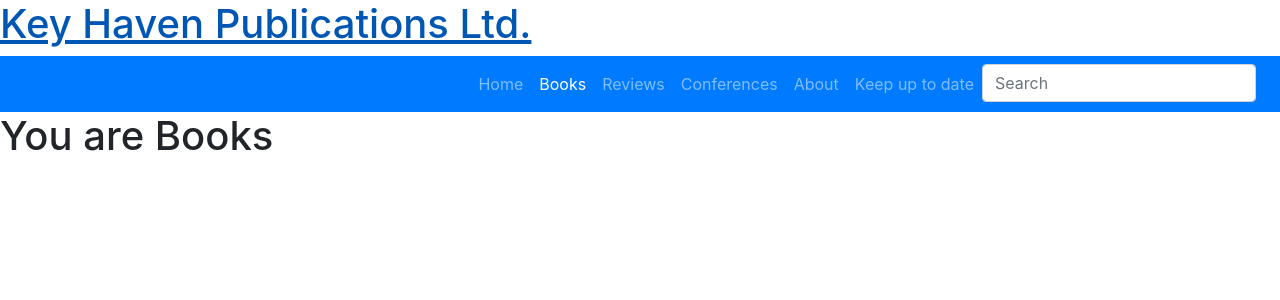
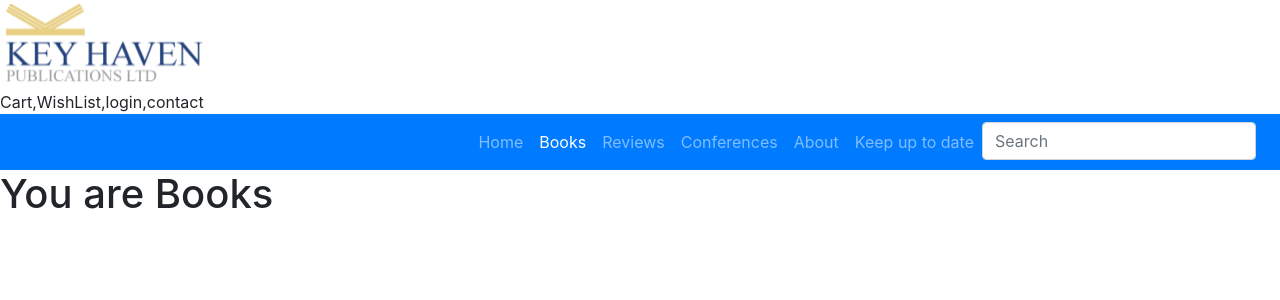
Before and after one commit to DamianRavn/KeyHavenWebsiteClone, a React (Create React App) app in the folder key_haven_publishing/: page /books in a window 1280 px wide. Shown: the top 300 px of the page. Built offline with nearby package versions, Linux system fonts and the light colour scheme.

Commit message:
rearange

```diff
--- a/key_haven_publishing/src/App.js
+++ b/key_haven_publishing/src/App.js
@@ -1,7 +1,9 @@
 import React, { Component } from 'react';
 import {Header} from "./modules/Header";
-import NavigationBar from "./modules/NavigationBar";
 import {Navigation} from "./modules/Navigation";
+import {Home} from "./Content/Home";
+import {Books} from "./Content/Books";
+import {Reviews} from "./Content/Reviews";
 import 'bootstrap/dist/css/bootstrap.min.css';
 
 
@@ -12,26 +14,37 @@
     super(props)
     this.state=
     {
-      NavList: [
-        {link: "", name: "Home",},
-        {link: "books", name: "Books",},
-        {link: "reviews", name: "Reviews",},
-        {link: "conferences", name: "Conferences", },
-        {link: "about", name: "About", },
-        {link: "keep-up-to-date", name: "Keep up to date", }]
+      NavBarList: [
+        {link: "/", name: "Home", content: Home},
+        {link: "/books", name: "Books", content: Books},
+        {link: "/reviews", name: "Reviews", content: Reviews},
+        {link: "/conferences", name: "Conferences", content: Home},
+        {link: "/about", name: "About", content: Home},
+        {link: "/keep-up-to-date", name: "Keep up to date", content: Home},
+      ],
+
+      NavHeaderList: [
+        {link: "/cart", name: "Cart", content: Home},
+        {link: "/wish-list", name: "Wish list", content: Home},
+        {link: "/contact", name: "Contact", content: Home},
+        {link: "/login", name: "Login", content: Home}
+      ]
     }
   }
   render()
   {
     return (
       <div className="App">
-        <Header />
-        <NavigationBar
-        NavList = {this.state.NavList}
+        <Header
+        NavHeaderList = {this.state.NavHeaderList}
+        NavBarList = {this.state.NavBarList}
         />
+
         <Navigation
-        NavList = {this.state.NavList}
+        NavBarList = {[...this.state.NavBarList, ...this.state.NavHeaderList]}
         />
+
+        {/*The opsite of a header here */}
       </div>
     );
   }
--- a/key_haven_publishing/src/modules/Header.js
+++ b/key_haven_publishing/src/modules/Header.js
@@ -1,10 +1,35 @@
 import React from "react"
+import Logo from "../Images/Logo.PNG";
+import HeaderNavigation from "./HeaderNavigation";
+import NavigationBar from "./NavigationBar";
 
-export const Header = ()=>
+export const Header = (props)=>
 {
     return(
-        <h1>
-            <a href="http://www.khpplc.co.uk/" title="Key Haven Publications Ltd.">Key Haven Publications Ltd.</a>
-        </h1>
+        <div>
+            <a
+            href="http://www.khpplc.co.uk/"
+            title="Key Haven Publications Ltd."
+            >
+            <img
+            src = {Logo}
+            width = "207"
+            height = "90"
+
+            />
+            </a>
+            <div>
+                <HeaderNavigation
+                NavHeaderList = {props.NavHeaderList}
+                />
+            </div>
+
+            <NavigationBar
+            NavList = {props.NavBarList}
+            />
+
+        </div>
+
+
     )
 }
--- /dev/null
+++ b/key_haven_publishing/src/modules/HeaderNavigation.js
@@ -0,0 +1,26 @@
+import React from "react";
+import { Link } from 'react-router-dom';
+
+class HeaderNavigation extends React.Component
+{
+    constructor(props)
+    {
+        super(props);
+
+        this.state =
+        {
+
+        }
+    }
+
+    render()
+    {
+        return(
+            <div>
+                Cart,WishList,login,contact
+            </div>
+        );
+    }
+}
+
+export default HeaderNavigation;
--- a/key_haven_publishing/src/modules/Navigation.js
+++ b/key_haven_publishing/src/modules/Navigation.js
@@ -1,17 +1,21 @@
 import React from 'react';
 import { Switch, Route } from 'react-router-dom';
-import {Home} from "../Content/Home";
-import {Books} from "../Content/Books";
-import {Reviews} from "../Content/Reviews";
 
-export const Navigation = ()=>
+export const Navigation = (props)=>
 {
     return(
         <Switch>
-            <Route exact path ="/" component ={Home}/>
-            <Route path ="/books" component ={Books}/>
-            <Route path ="/reviews" component ={Reviews}/>
-            <Route component = {Home} />
+            {props.NavBarList.map(page =>
+            {
+                return(
+                    <Route
+                    exact path ={page.link}
+                    component ={page.content}
+                    key = {page.link}
+                    />
+                );
+            })}
         </Switch>
+
     );
 }
--- a/key_haven_publishing/src/modules/NavigationBar.js
+++ b/key_haven_publishing/src/modules/NavigationBar.js
@@ -46,6 +46,7 @@
                                 );
                             })}
 
+                            {/*The search form*/}
                             <NavItem>
                                 <SearchForm/>
                             </NavItem>
--- a/key_haven_publishing/src/modules/NavigationItem.js
+++ b/key_haven_publishing/src/modules/NavigationItem.js
@@ -7,7 +7,7 @@
     <NavItem>
        <NavLink
        exact
-       to={"/" + props.link}>{props.name}</NavLink>
+       to={props.link}>{props.name}</NavLink>
     </NavItem>
     );
 }
--- a/key_haven_publishing/src/modules/SearchForm.js
+++ b/key_haven_publishing/src/modules/SearchForm.js
@@ -8,15 +8,42 @@
 
         this.state =
         {
+            searchInput: ""
+        }
 
-        }
+        this.handleSubmit = this.handleSubmit.bind(this);
+        this.handleInputChange = this.handleInputChange.bind(this);
+    }
+
+    handleInputChange(event)
+    {
+        this.setState(
+        {
+            searchInput: event.target.value
+        });
+    }
+
+    handleSubmit(event)
+    {
+        event.preventDefault();
+        const data = new FormData(event.target);
+        // this.props.tilføjNyOpgave(data.get("opgavetekst"));
+        this.setState({ searchInput: "" });
     }
 
     render()
     {
         return (
             <form className="form-inline md-form mt-0">
-                <input className="form-control mr-sm-2 mb-0 text-white" type="text" placeholder="Search" aria-label="Search"/>
+                <input
+                className="form-control mr-sm-2 mb-0 text-white"
+                type="text"
+                value={this.state.input_text}
+                placeholder="Search"
+                aria-label="Search"
+                onChange={this.handleInputChange}
+                onSubmit={this.handleSubmit}
+                />
             </form>
         );
     }
```
Also changed, not shown: key_haven_publishing/src/Images/Logo.PNG (added).
